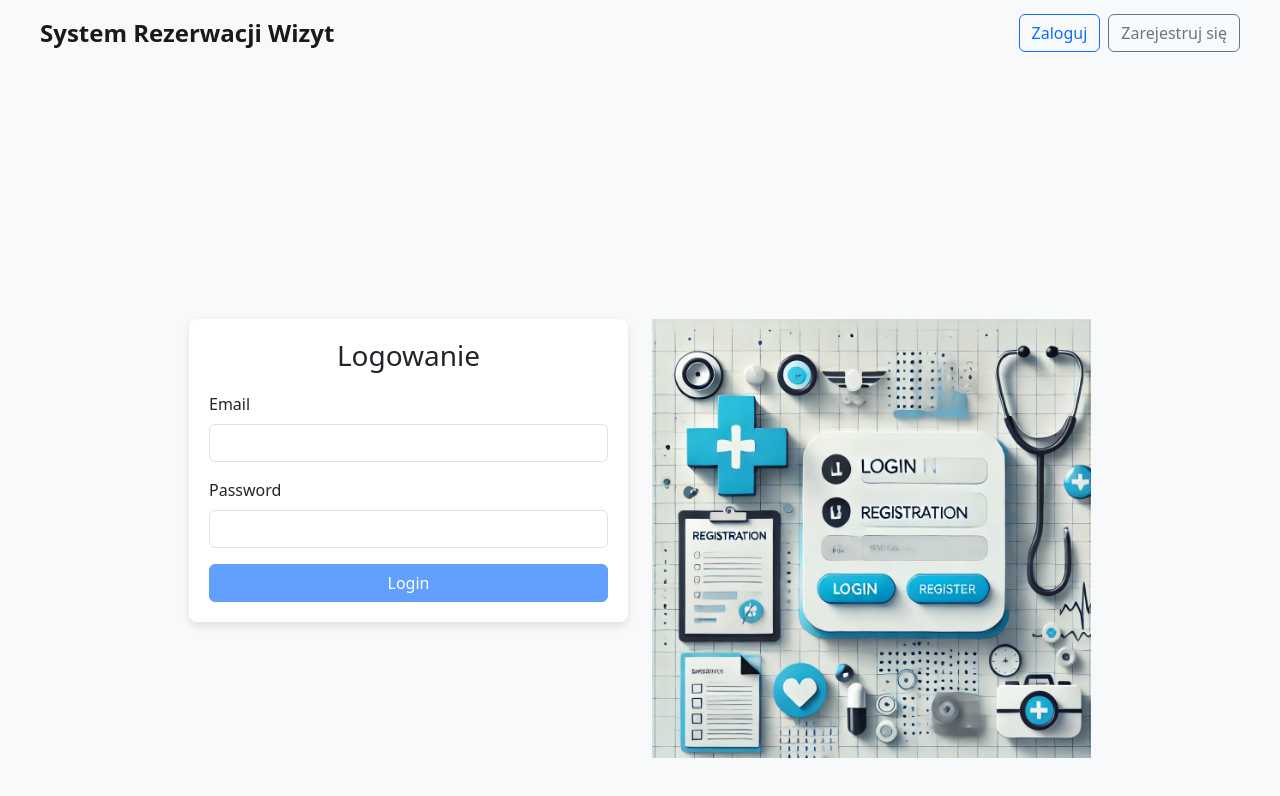
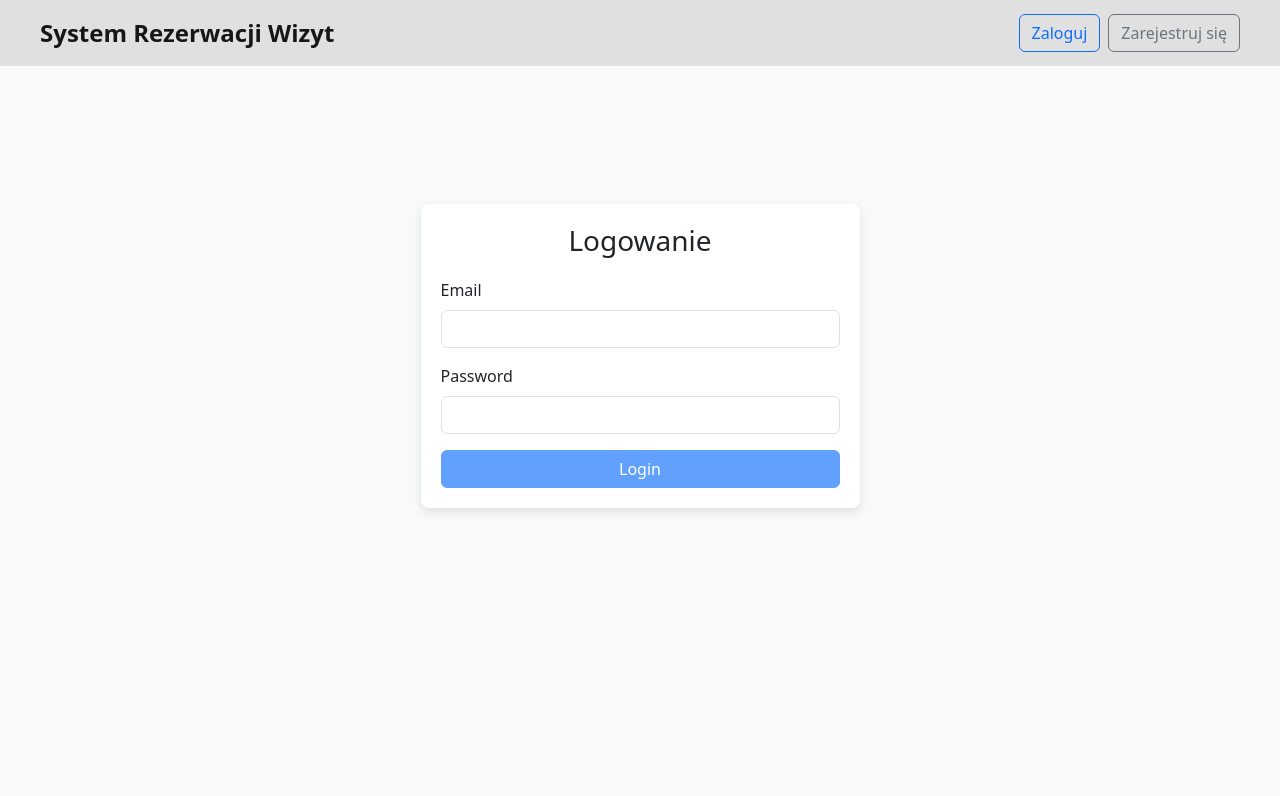
Before and after one commit to SebastianWojdyna/AppointmentSystem, an Angular app in the folder appointment-system-frontend/: page /login#/login in a window 1280 px wide. Shown: the top 796 px of the page. Built offline with nearby package versions, Linux system fonts and the light colour scheme.

Commit message:
Visual improvement of the system

```diff
--- a/appointment-system-frontend/src/app/app.component.html
+++ b/appointment-system-frontend/src/app/app.component.html
@@ -1,5 +1,5 @@
 <!-- Pasek nawigacyjny -->
-<nav class="navbar navbar-expand-lg navbar-light bg-light">
+<nav class="navbar navbar-expand-lg navbar-light" style="background-color: #e0e0e0;">
   <a class="navbar-brand font-weight-bold" href="/home">System Rezerwacji Wizyt</a>
   <button
     class="navbar-toggler"
--- a/appointment-system-frontend/src/app/login.component.css
+++ b/appointment-system-frontend/src/app/login.component.css
@@ -3,6 +3,7 @@
   display: flex;
   align-items: center;
   justify-content: center;
+  margin-top: 50px;
 }
 
 form {
--- a/appointment-system-frontend/src/app/login.component.html
+++ b/appointment-system-frontend/src/app/login.component.html
@@ -1,5 +1,5 @@
-<div class="container mt-4 d-flex justify-content-center">
-  <div class="row w-100">
+<div class="container d-flex justify-content-center align-items-start" style="min-height: 100vh; padding-top: 40px;">
+  <div class="row w-100 justify-content-center">
     <div class="col-md-6">
       <form [formGroup]="loginForm" (ngSubmit)="login()">
         <div class="form-group">
@@ -34,8 +34,5 @@
         <button type="submit" class="btn btn-primary btn-block" [disabled]="loginForm.invalid">Login</button>
       </form>
     </div>
-    <div class="col-md-6 d-flex align-items-center justify-content-center">
-      <img src="assets/images/login_register.png" alt="Login Image" class="img-fluid custom-img">
-    </div>
   </div>
 </div>
--- a/appointment-system-frontend/src/app/register.component.html
+++ b/appointment-system-frontend/src/app/register.component.html
@@ -1,5 +1,5 @@
-<div class="container mt-4 d-flex justify-content-center">
-  <div class="row w-100">
+<div class="container d-flex justify-content-center align-items-start" style="min-height: 100vh; padding-top: 40px;">
+  <div class="row w-100 justify-content-center">
     <div class="col-md-6">
       <form (ngSubmit)="register()">
         <div class="form-group">
@@ -18,8 +18,5 @@
         <button type="submit" class="btn btn-primary btn-block">Zarejestruj się</button>
       </form>
     </div>
-    <div class="col-md-6 d-flex align-items-center justify-content-center">
-      <img src="assets/images/login_register.png" alt="Register Image" class="img-fluid custom-img">
-    </div>
   </div>
 </div>
```
